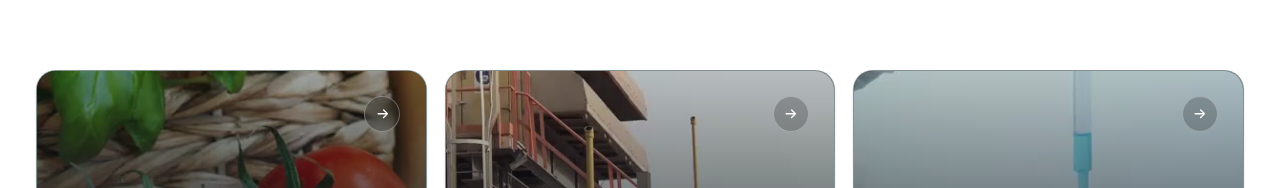
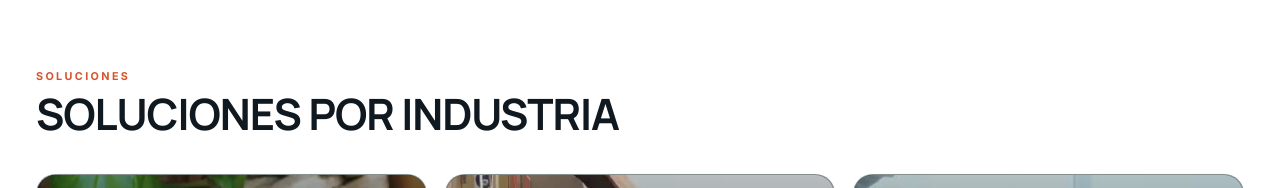
Before and after one commit to delcarpiohub/LandingPage, a Next.js app: page /soluciones in a window 1280 px wide. Shown: the part 157-345 px from the top of the page. Built offline with nearby package versions, Linux system fonts and the light colour scheme.

Commit message:
Reincorporar titulo Soluciones por Industria con fondo claro

```diff
--- a/src/app/soluciones/page.tsx
+++ b/src/app/soluciones/page.tsx
@@ -32,6 +32,17 @@ export default function SolucionesPage() {
       <Navigation />
       <main id="main-content" className="pt-24 sm:pt-28 md:pt-32 pb-16 md:pb-24">
         <section className="mx-auto max-w-[1440px] px-5 sm:px-8 lg:px-10">
+          <div className="mb-8 md:mb-10">
+            <Reveal>
+              <p className="font-mono text-xs uppercase tracking-[0.22em] text-[#D6532B] font-bold">
+                Soluciones
+              </p>
+              <h1 className="mt-2 font-display text-3xl font-black text-[#101820] sm:text-4xl md:text-5xl tracking-tight uppercase">
+                Soluciones por Industria
+              </h1>
+            </Reveal>
+          </div>
+
           <div className="grid gap-5 sm:grid-cols-2 lg:grid-cols-3">
             {industries.map((industry, index) => (
               <Reveal key={industry.slug} delay={index * 0.05}>
```
